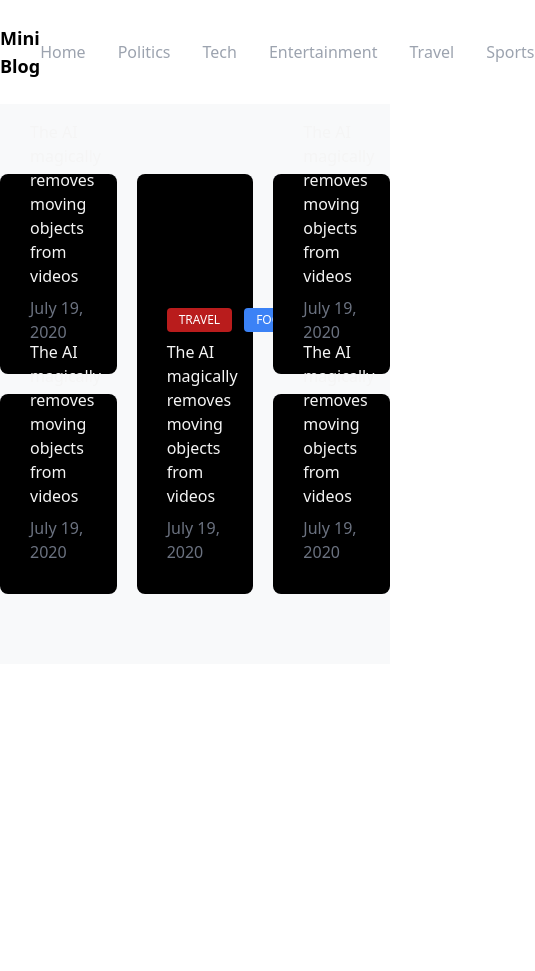
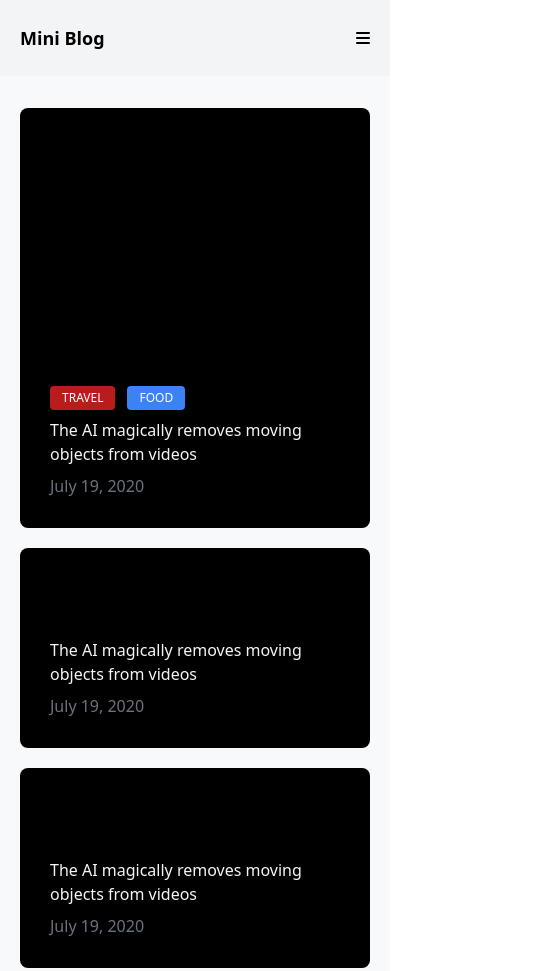
Before and after one commit to kenovienadu/gmc_tailwind_checkpoint, a plain HTML site: page src/blog.html in a window 390 px wide. Shown: the whole page, 535 px wide, since content can reach past the window. Before the commit the page ends 844 px from the top, so only its background shows below. Drawn offline with nearby package versions, Linux system fonts and the light colour scheme.

Commit message:
feat: implement responsiveness for navbar and featured sections

```diff
--- a/src/blog.html
+++ b/src/blog.html
@@ -4,13 +4,21 @@
   <meta charset="UTF-8">
   <meta name="viewport" content="width=device-width, initial-scale=1.0">
   <title>Blog Website</title>
+
+  <!-- Tailwind CSS -->
   <script src="https://cdn.tailwindcss.com"></script>
+
+  <!-- Font Awesome -->
+  <link rel="stylesheet" href="https://cdnjs.cloudflare.com/ajax/libs/font-awesome/6.6.0/css/all.min.css" integrity="sha512-Kc323vGBEqzTmouAECnVceyQqyqdsSiqLQISBL29aUW4U/M7pSPA/gEUZQqv1cwx4OnYxTxve5UMg5GT6L4JJg==" crossorigin="anonymous" referrerpolicy="no-referrer" />
+
+  <!-- Custom Styles -->
   <link rel="stylesheet" href="css/blog.css">
 </head>
 <body>
-  <header class="sticky top-0 py-6 container flex justify-between items-center">
+  <header class="sticky z-index-1 bg-gray-100 top-0 py-6 container flex justify-between items-center">
     <div class="text-lg font-bold">Mini Blog</div>
-    <div class="inline-flex gap-8">
+
+    <div class="hidden md:inline-flex gap-8">
       <a class="font-medium text-gray-400" href="">Home</a>
       <a class="font-medium text-gray-400" href="">Politics</a>
       <a class="font-medium text-gray-400" href="">Tech</a>
@@ -18,11 +26,15 @@
       <a class="font-medium text-gray-400" href="">Travel</a>
       <a class="font-medium text-gray-400" href="">Sports</a>
     </div>
+
+    <div class="inline md:hidden" >
+      <i class="fa-solid fa-bars"></i>
+    </div>
   </header>
 
-  <section id="featured" class="featured py-[70px]" >
-    <div class="grid grid-cols-3 gap-[20px] container ">
-      <div class="grid grid-cols-1 gap-[20px]">
+  <section id="featured" class="featured py-8 md:py-[70px]" >
+    <div class="grid grid-cols-1 md:grid-cols-3 gap-[20px] container ">
+      <div class="hidden md:grid grid-cols-1 gap-[20px]">
         <div class="h-[200px] featured_item">
           <p class="mb-2">The AI magically removes moving objects from videos</p>
           <p class="text-gray-500">July 19, 2020</p>
--- a/src/css/blog.css
+++ b/src/css/blog.css
@@ -2,6 +2,8 @@
   max-width: 1200px !important;
   margin-left: auto !important;
   margin-right: auto !important;
+  padding-left: 20px;
+  padding-right: 20px;
 }
 
 .featured {
```
